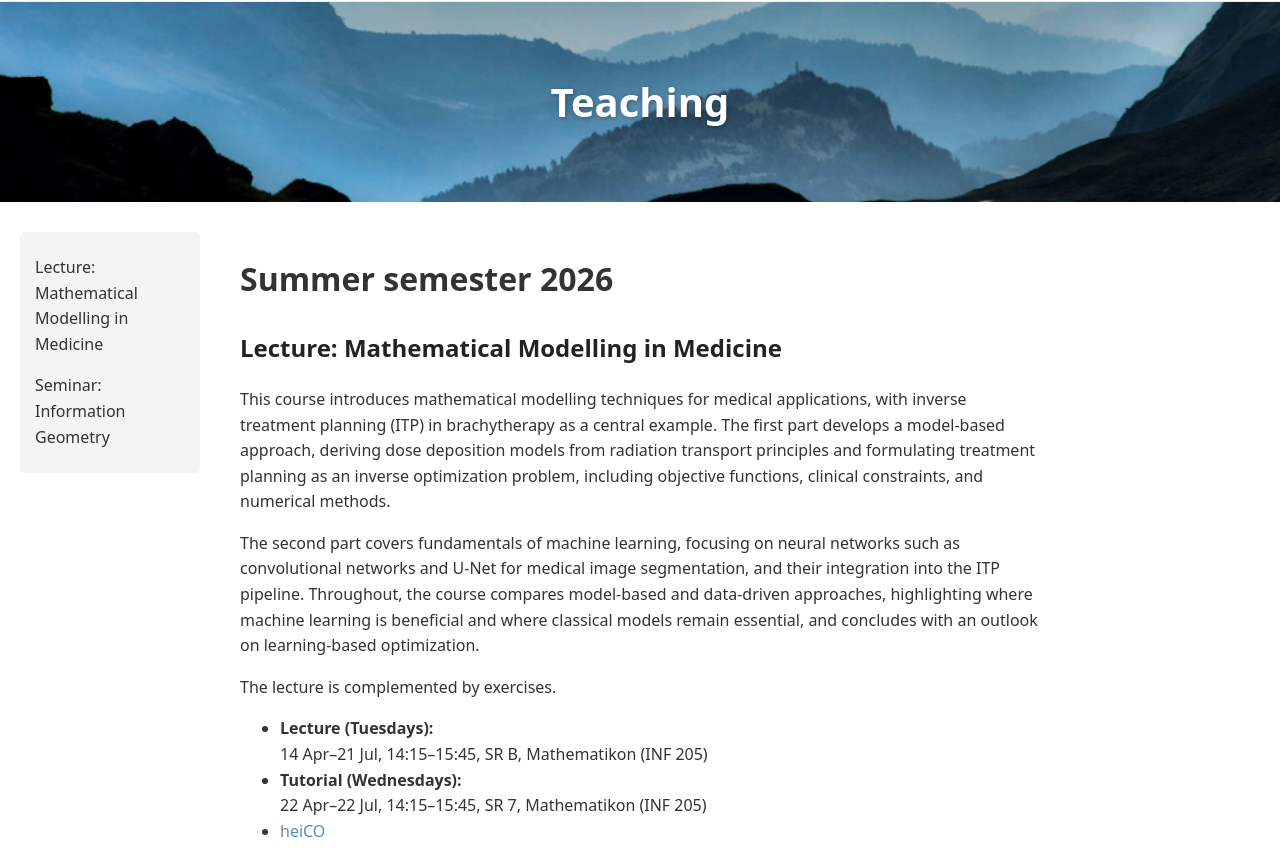
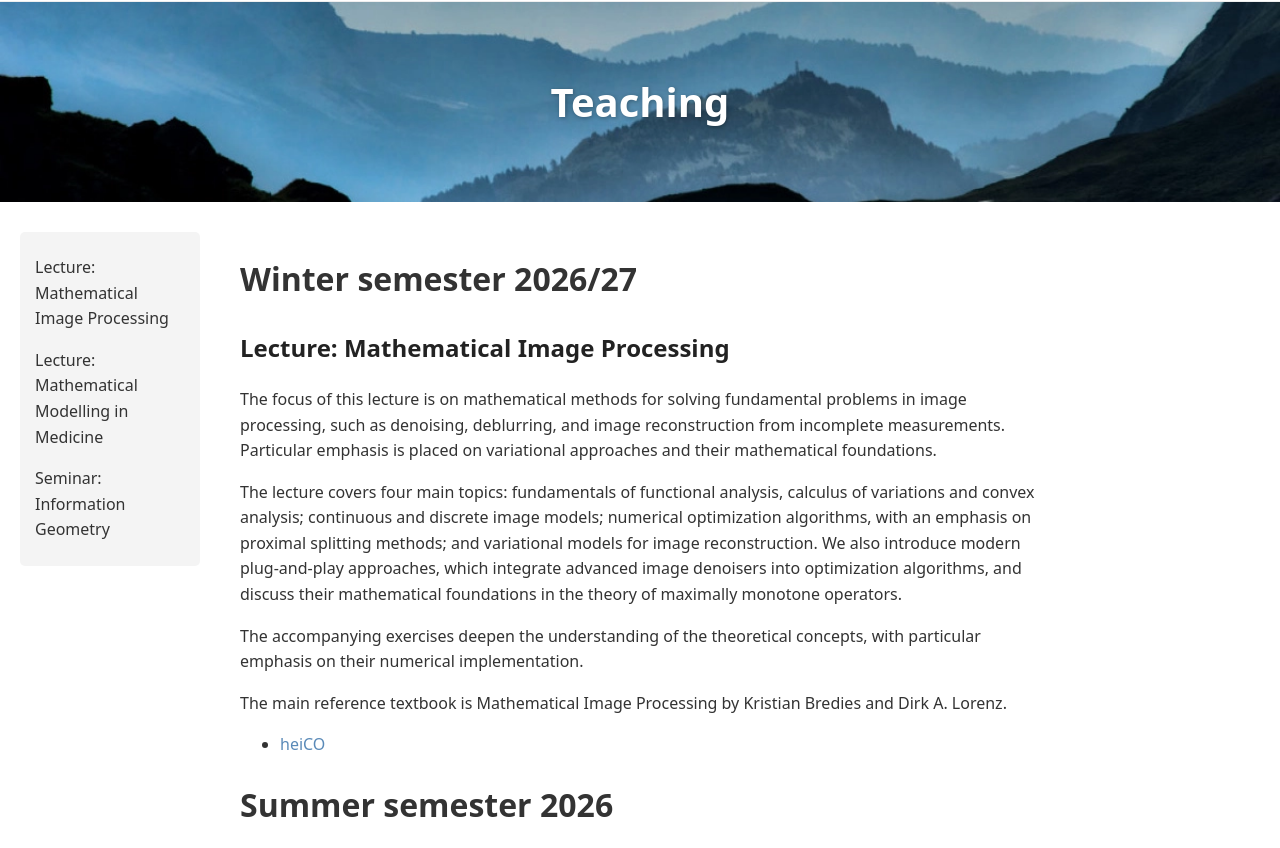
Before and after one commit to mmm-hd/mmm-hd.github.io, a plain HTML site: page teaching.html in a window 1280 px wide. Shown: the part 99-947 px from the top of the page. Drawn offline with Linux system fonts and the light colour scheme.

Commit message:
Deploying to gh-pages from @ mmm-hd/mmm-hd.github.io@1d84a054e11df87056c8a4db1c5740cdbc1ee7cb 🚀

```diff
--- a/teaching.html
+++ b/teaching.html
@@ -42,6 +42,9 @@
             <nav class="toc-nav" id="toc-nav">
                 <ul class="toc-list">
                         <li class="">
+                            <a href="#lecture-mathematical-image-processing">Lecture: Mathematical Image Processing</a>
+                        </li>
+                        <li class="">
                             <a href="#lecture-mathematical-modelling-in-medicine">Lecture: Mathematical Modelling in Medicine</a>
                         </li>
                         <li class="">
@@ -53,7 +56,16 @@
         </aside>
 
         <main class="page-content">
-                        <h1 id="summer-semester-2026">Summer semester 2026</h1>
+                        <h1 id="winter-semester-202627">Winter semester 2026/27</h1>
+<h2 id="lecture-mathematical-image-processing">Lecture: Mathematical Image Processing</h2>
+<p>The focus of this lecture is on mathematical methods for solving fundamental problems in image processing, such as denoising, deblurring, and image reconstruction from incomplete measurements. Particular emphasis is placed on variational approaches and their mathematical foundations.</p>
+<p>The lecture covers four main topics: fundamentals of functional analysis, calculus of variations and convex analysis; continuous and discrete image models; numerical optimization algorithms, with an emphasis on proximal splitting methods; and variational models for image reconstruction. We also introduce modern plug-and-play approaches, which integrate advanced image denoisers into optimization algorithms, and discuss their mathematical foundations in the theory of maximally monotone operators.</p>
+<p>The accompanying exercises deepen the understanding of the theoretical concepts, with particular emphasis on their numerical implementation.</p>
+<p>The main reference textbook is Mathematical Image Processing by Kristian Bredies and Dirk A. Lorenz.</p>
+<ul>
+<li><a href="https://heico.uni-heidelberg.de/heiCO/ee/ui/ca2/app/desktop/#/slc.tm.cp/student/courses/436051?$scrollTo=toc_overview">heiCO</a></li>
+</ul>
+<h1 id="summer-semester-2026">Summer semester 2026</h1>
 <h2 id="lecture-mathematical-modelling-in-medicine">Lecture: Mathematical Modelling in Medicine</h2>
 <p>This course introduces mathematical modelling techniques for medical applications, with inverse treatment planning (ITP) in brachytherapy as a central example. The first part develops a model-based approach, deriving dose deposition models from radiation transport principles and formulating treatment planning as an inverse optimization problem, including objective functions, clinical constraints, and numerical methods.</p>
 <p>The second part covers fundamentals of machine learning, focusing on neural networks such as convolutional networks and U-Net for medical image segmentation, and their integration into the ITP pipeline. Throughout, the course compares model-based and data-driven approaches, highlighting where machine learning is beneficial and where classical models remain essential, and concludes with an outlook on learning-based optimization.</p>
@@ -90,7 +102,7 @@ The seminar introduces core concepts (statistical manifolds, Fisher information,
             CC BY-ND, Mathematical Modelling in Medicine, 2026
         </div>
         <div class="footer-right">
-            Last updated on April 20, 2026
+            Last updated on November 25, 2026
         </div>
     </div>
 </footer>
```
